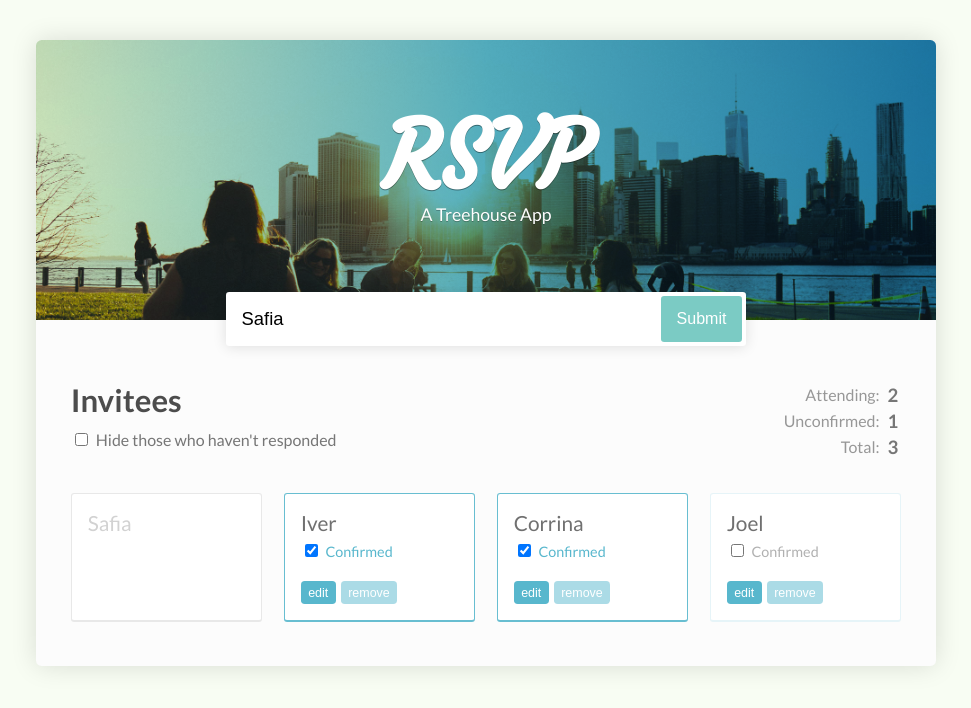
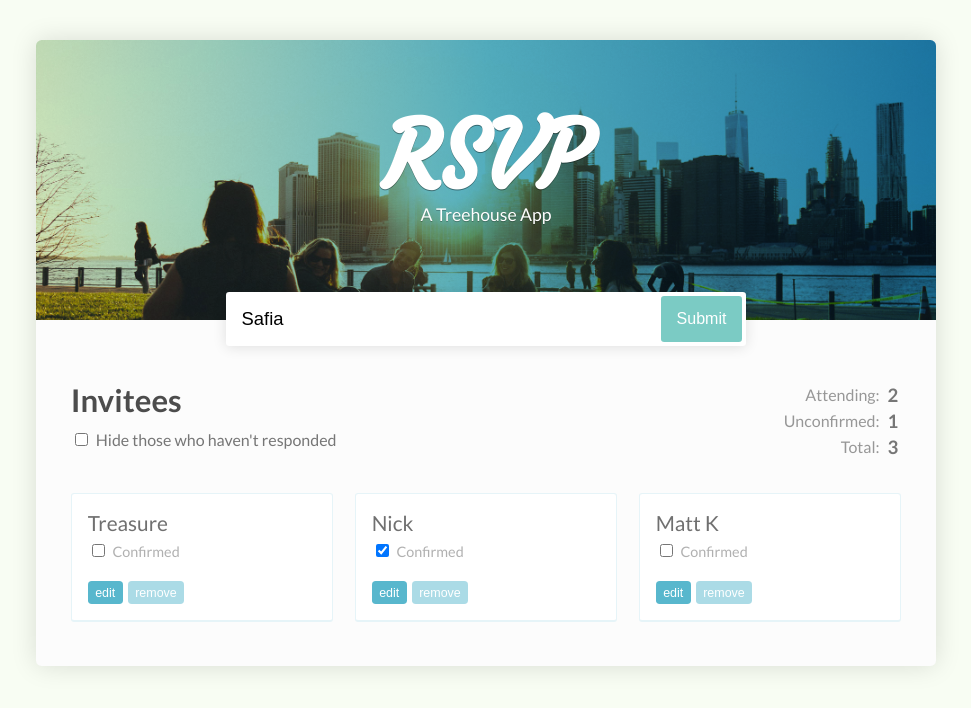
Before and after one commit to nickfuentes/React-RSVP, a React (Create React App) app: page / in a window 1280 px wide. Shown: the top 708 px of the page, without its empty margins (154-1125 px from the left). Built offline with nearby package versions, Linux system fonts and the light colour scheme.

Commit message:
Guest and Guest List features added

```diff
--- a/package.json
+++ b/package.json
@@ -3,6 +3,7 @@
   "version": "0.1.0",
   "private": true,
   "dependencies": {
+    "prop-types": "^15.6.1",
     "react": "^16.2.0",
     "react-dom": "^16.2.0",
     "react-scripts": "1.1.1"
--- a/src/App.js
+++ b/src/App.js
@@ -1,7 +1,43 @@
 import React, { Component } from 'react';
 import './App.css';
+import GuestList from './GuestList'
 
 class App extends Component {
+
+  state = {
+    guests: [
+      {
+        name: 'Treasure',
+        isConfirmed: false
+      },
+      {
+        name: 'Nick',
+        isConfirmed: true
+      },
+      {
+        name: 'Matt K',
+        isConfirmed: false
+      }
+    ]
+  };
+
+  toggleConfirmationAt = indexToChange =>
+    this.setState({
+      guests: this.state.guests.map((guest, index) => {
+        if (index === indexToChange) {
+          return {
+            ...guest,
+            isConfirmed: !guest.isConfirmed
+          };
+        }
+        return guest;
+      })
+    });
+
+  getTotalInvited = () => this.state.guests.length;
+  // getAttendingGuests = () =>
+  // getUnconfirmedGuests = () =>
+
   render() {
     return (
       <div className="App">
@@ -36,32 +72,11 @@
               </tr>
             </tbody>
           </table>
-          <ul>
-            <li className="pending"><span>Safia</span></li>
-            <li className="responded"><span>Iver</span>
-              <label>
-                <input type="checkbox" checked /> Confirmed
-              </label>
-              <button>edit</button>
-              <button>remove</button>
-            </li>
-            <li className="responded">
-              <span>Corrina</span>
-              <label>
-                <input type="checkbox" checked /> Confirmed
-              </label>
-              <button>edit</button>
-              <button>remove</button>
-            </li>
-            <li>
-              <span>Joel</span>
-              <label>
-                <input type="checkbox" /> Confirmed
-              </label>
-              <button>edit</button>
-              <button>remove</button>
-            </li>
-          </ul>
+
+          <GuestList
+            guests={this.state.guests}
+            toggleConfirmationAt={this.toggleConfirmationAt}  />
+
         </div>
       </div>
     );
--- /dev/null
+++ b/src/Guest.js
@@ -0,0 +1,24 @@
+import React from 'react';
+import PropTypes from 'prop-types';
+
+const Guest = props =>
+
+  <li>
+  <span>{props.name}</span>
+  <label>
+    <input
+      type="checkbox"
+      checked={props.isConfirmed}
+      onChange={props.handleConfirmation} /> Confirmed
+  </label>
+  <button>edit</button>
+  <button>remove</button>
+  </li>
+
+Guest.propTypes = {
+  name: PropTypes.string.isRequired,
+  isConfirmed: PropTypes.bool.isRequired,
+  handleConfirmation: PropTypes.func.isRequired
+};
+
+export default Guest;
--- /dev/null
+++ b/src/GuestList.js
@@ -0,0 +1,21 @@
+import React from 'react';
+import PropTypes from 'prop-types';
+import Guest from './Guest';
+
+const GuestList = props =>
+  <ul>
+    {props.guests.map((guest, index) =>
+      <Guest
+        key={index}
+        name={guest.name}
+        isConfirmed={guest.isConfirmed}
+        handleConfirmation={ () => props.toggleConfirmationAt(index)} />
+    )}
+  </ul>;
+
+GuestList.propTypes = {
+  guests: PropTypes.array.isRequired,
+  toggleConfirmationAt: PropTypes.func.isRequired
+};
+
+export default GuestList;
```
Also changed, not shown: 1 other file (tests, documents, lock files or other folders).
